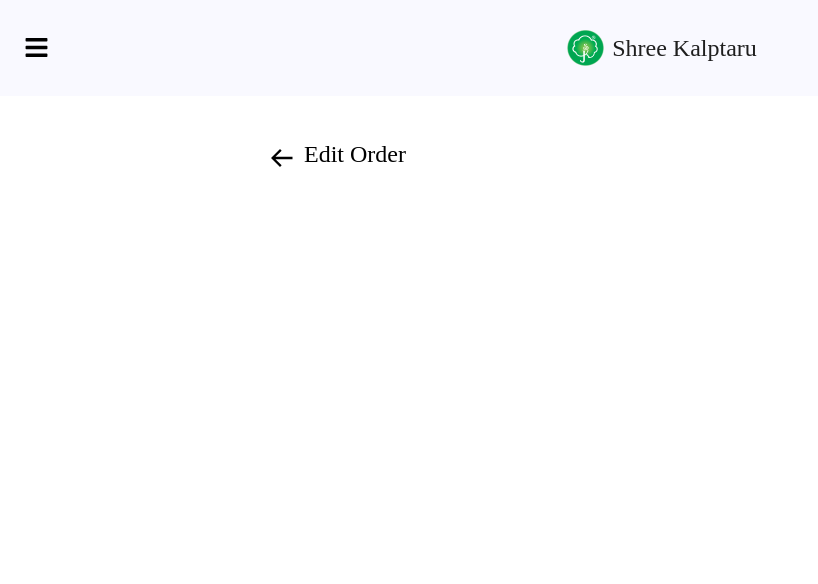
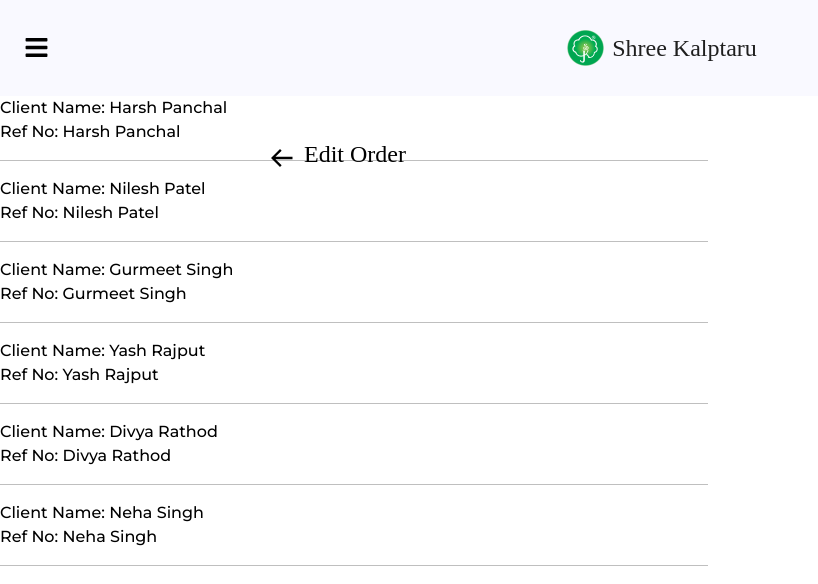
Before and after one commit to Sagardesai13/Kalptart_testing, a React (Create React App) app: page /Editorder in a window 1280 px wide. Shown: the top 584 px of the page, without its empty margins (0-818 px from the left). Built offline with nearby package versions, Linux system fonts and the light colour scheme.

Commit message:
EditOrder updated

```diff
--- a/src/Components/EditOrder/edirOrder.jsx
+++ b/src/Components/EditOrder/edirOrder.jsx
@@ -16,6 +16,18 @@ function editOrder() {
     </Link>
         <p className='editorder-text'>Edit Order</p>
         </div>
+        <div className='editorder-data'>
+        {editData.map((item, index) => {
+              return (
+                <li key={index} className={item.cName}>
+                 Client Name: {item.cname}
+                 <br></br>
+                 Ref No: {item.cname}
+                 <hr></hr>
+                </li>
+              );
+            })}
+        </div>
 
         </>
     )
--- a/src/Components/EditOrder/editData.jsx
+++ b/src/Components/EditOrder/editData.jsx
@@ -6,36 +6,36 @@ export const editData = [
       cname: 'Harsh Panchal',
       rno: '5304',
       icon: <FiEdit2></FiEdit2>,
-      cName: 'edit-text'
+      cName: 'edit-data'
     },
     {
       cname: 'Nilesh Patel',
       rno: '4497',
       icon: <FiEdit2></FiEdit2>,
-      cName: 'edit-text'
+      cName: 'edit-data'
       },
     {
       cname: 'Gurmeet Singh',
       rno: '3367',
       icon:<FiEdit2></FiEdit2>,
-      cName: 'edit-text'
+      cName: 'edit-data'
       },
     {
       cname: 'Yash Rajput',
       rno: '3367',
       icon: <FiEdit2></FiEdit2>,
-      cName: 'edit-text'
+      cName: 'edit-data'
       },
     {
       cname: 'Divya Rathod',
       rno: '3367',
       icon: <FiEdit2></FiEdit2>,
-      cName: 'edit-text'
+      cName: 'edit-data'
       },
     {
       cname: 'Neha Singh',
       rno: '3367',
       icon: <FiEdit2></FiEdit2>,
-      cName: 'edit-text'
+      cName: 'edit-data'
       }
   ];
--- a/src/Components/EditOrder/editOrder.css
+++ b/src/Components/EditOrder/editOrder.css
@@ -2,6 +2,7 @@
     display: flex;
     width: 207px !important;
     left: 260px;
+    align-items: center;
     position: absolute;
     top: 136px;
     align-items: baseline;
@@ -13,3 +14,13 @@
     font-family: Gilroy-SemiBold;
     font-size: 24px;
 }
+
+.editorder-data{
+    height: 400px;
+    width: 708px;
+
+}
+.edit-data{
+    width: 708px !important;
+    list-style: none;
+}
```
